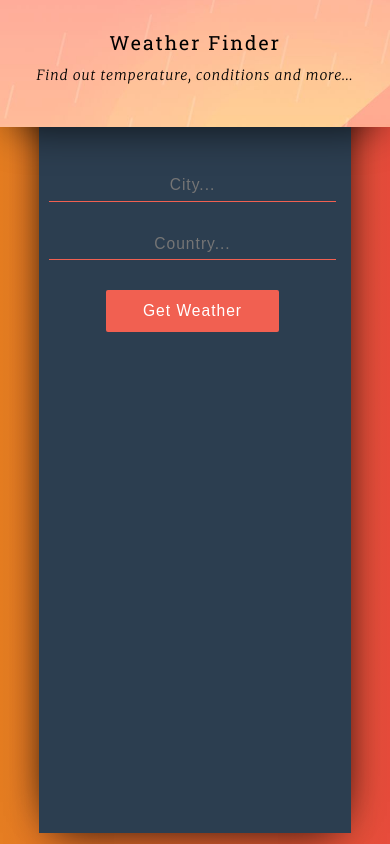
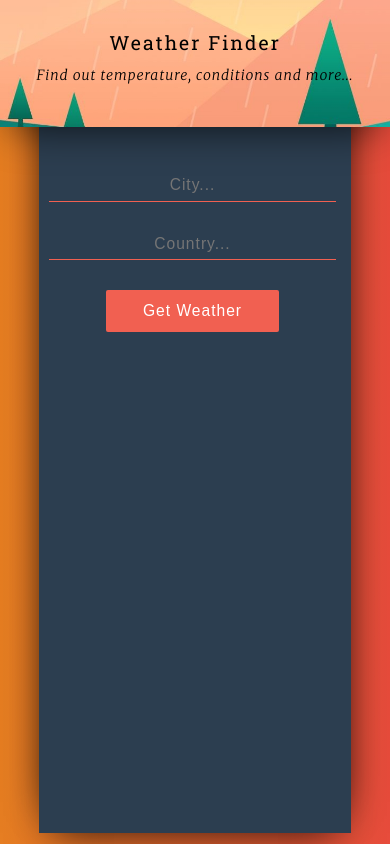
Before and after one commit to AaronCur/RedSky, a React (Create React App) app: page / in a window 390 px wide. Built offline with nearby package versions, Linux system fonts and the light colour scheme.

Commit message:
Updated images for landscape and portrait

```diff
--- a/src/App.css
+++ b/src/App.css
@@ -179,7 +179,7 @@ button:active {
     width: 30vw;
     margin-top: 0px;
     margin: auto;
-    background: url("img/bgMobile.jpg") center center no-repeat;
+    background: url("img/bg.jpg") center center no-repeat;
     background-size: cover;
     display: flex;
     align-items: center;
@@ -227,7 +227,7 @@ button:active {
       width: 100%;
       margin-top: 0px;
       margin: auto;
-      background: url("img/bg.jpg") center center no-repeat;
+      background: url("img/bgMobile.jpg") center center no-repeat;
       background-size: cover;
       display: flex;
       align-items: center;
```
Also changed, not shown: src/img/bgMobileL1.jpg (added).
